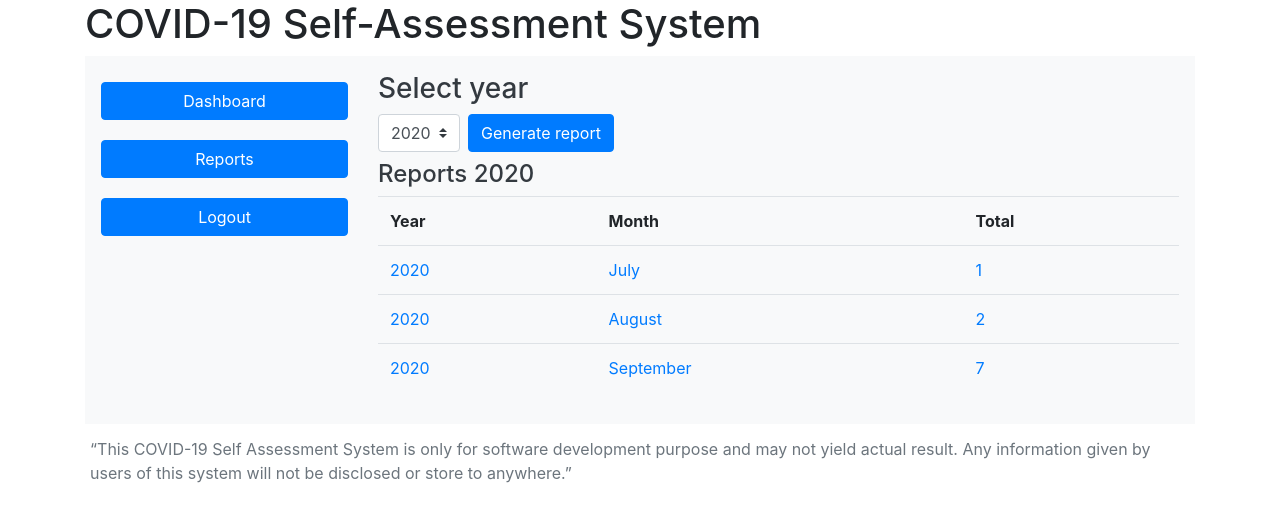
After one commit to shahadat-jahan/COVID-19-APP, a PHP site: page /covid-19/report-date-year.php in a window 1280 px wide. The commit adds this page. Shown: the top 522 px of the page. Run offline with PHP 8.4, Linux system fonts and the light colour scheme; the visitor is signed in with stand-in values (Sample User, id 1); data comes from the database, SQL or seed files in the repository.

Commit message:
New Commit

```diff
--- a/database.php
+++ b/database.php
@@ -15,8 +15,15 @@
 function save_user($name, $age, $sex, $temp, $house, $road, $thana, $district)
 {
     global $conn;
-
-    $sql = "INSERT INTO survey (name, age, sex, temp, house, road, thana, district)
+    $name = $conn->real_escape_string($name);
+    $age = $conn->real_escape_string($age);
+    $sex = $conn->real_escape_string($sex);
+    $temp = $conn->real_escape_string($temp);
+    $house = $conn->real_escape_string($house);
+    $road = $conn->real_escape_string($road);
+    $thana = $conn->real_escape_string($thana);
+    $district = $conn->real_escape_string($district);
+    echo  $sql = "INSERT INTO survey (name, age, sex, temp, house, road, thana, district)
        VALUE ('$name', '$age', '$sex', '$temp', '$house', '$road', '$thana', '$district')";
 
     if ($conn->query($sql) === TRUE) {
@@ -176,6 +183,19 @@
     $conn->close();
 }
 
+function get_total_affected_by_date($year, $monthNum)
+{
+    global $conn;
+    $sql = "SELECT count(*) as total, day(date) as day, month(date) as month, year(date) as year FROM `survey` where year(date) = '$year' AND month(date) = '$monthNum' group by day ORDER BY day desc";
+    $result = $conn->query($sql);
+    if ($result->num_rows > 0) {
+        return $result;
+    } else {
+        return false;
+    }
+    $conn->close();
+}
+
 function total_affected_zone()
 {
     global $conn;
@@ -215,7 +235,7 @@
     $conn->close();
 }
 
-function writeOptionList($table, $id, $fld)
+function writeOptionList($table, $fld)
 {
     global $conn;
     $sql = "SELECT * FROM $table ORDER BY $fld ASC";
@@ -234,6 +254,20 @@
     }
 }
 
+function user_symptom($user_id, $symptoms_id)
+{
+    global $conn;
+    $sql = "INSERT INTO user_symptom (survey_id, symptoms_id)
+    VALUES ('$user_id','$symptoms_id')";
+
+    if ($conn->query($sql) === TRUE) {
+        return true;
+    } else {
+        return false;
+    }
+    $conn->close();
+}
+
 function login($name, $password)
 {
     global $conn;
--- /dev/null
+++ b/report-date-year.php
@@ -0,0 +1,58 @@
+<?php
+require("header.php");
+
+if (empty($_SESSION['admin_id'])) {
+    header('location: ' . $site_url . 'admin_login.php');
+    exit;
+}
+$year = date("Y");
+if ($_SERVER["REQUEST_METHOD"] == "POST") {
+
+    if ($_POST["year"]) {
+        $year = $_POST["year"];
+    }
+}
+?>
+
+<div class="p-3 mb-2 bg-light text-dark">
+    <div class="row">
+        <div class="col-3">
+            <?php require("nav.php"); ?>
+        </div>
+        <div class="col-9">
+            <h3>Select year</h3>
+            <div class="clearfix">
+
+                <form class="form-inline" action="report-date-year.php" method="post">
+
+                    <select name="year" class="custom-select form-control mb-2 mr-sm-2">
+                        <option value="2020" <?php if ($year == 2020) echo "selected"; ?>>2020</option>
+                        <option value="2019" <?php if ($year == 2019) echo "selected"; ?>>2019</option>
+                    </select>
+
+                    <button type="submit" class="btn btn-primary mb-2">Generate report</button>
+
+                </form>
+
+                <div>
+                    <?php
+                    $result = get_total_affected($year);
+
+                    echo '<div class="table-responsive"><h4>Reports ' . $year . '</h4><table class="table" >
+                    <tr><th>Year</th><th>Month</th><th>Total</th><tr>';
+
+                    while ($row = $result->fetch_assoc()) {
+                        $monthNum  = $row['month'];
+                        $monthName = date('F', mktime(0, 0, 0, $monthNum));
+                        echo '<tr><td><a href="report-date.php?year=' . $year . '&month=' . $monthNum . '">' . $row['year'] . '</a></td>
+                        <td><a href="report-date.php?year=' . $year . '&month=' . $monthNum . '">' . $monthName . '</a></td>
+                        <td><a href="report-date.php?year=' . $year . '&month=' . $monthNum . '">' . $row['total'] . '</a></td></tr>';
+                    }
+                    echo '</table></div>';
+                    ?>
+                </div>
+            </div>
+        </div>
+    </div>
+</div>
+<?php require("footer.php"); ?>
--- a/report.php
+++ b/report.php
@@ -23,7 +23,7 @@
                     <a href="report-result.php" role="button">Reports by result</a>
                 </div>
                 <div class="box4">
-                    <a href="report-date.php" role="button">Reports by date</a>
+                    <a href="report-date-year.php" role="button">Reports by date</a>
                 </div>
                 <div class="box4">
                     <a href="report-zone.php" role="button">Reports by zone</a>
--- a/step-2.php
+++ b/step-2.php
@@ -11,12 +11,14 @@
     } else {
         $score = 0;
     }
+    user_symptom($_SESSION["user_id"], $_POST["symptoms_id"]);
     $_SESSION['score'] = $_SESSION['score'] + $score;
     header('location: ' . $site_url . 'step-3.php');
     exit;
 }
 
 $symptoms = get_symptoms('step1');
+
 ?>
 
 <form method="post" action="<?php echo htmlspecialchars($_SERVER["PHP_SELF"]); ?>">
```
Also changed, not shown: index.php (+6 -6 lines), report-date.php (+11 -19 lines).
